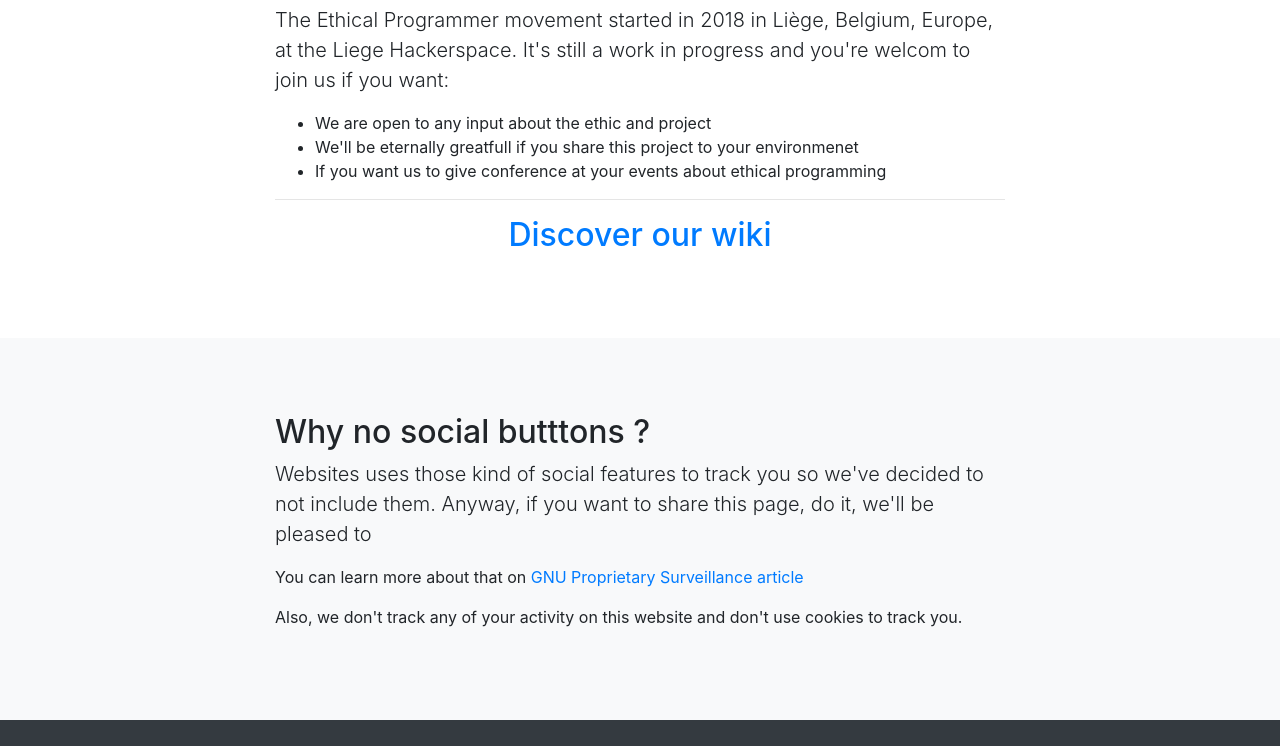
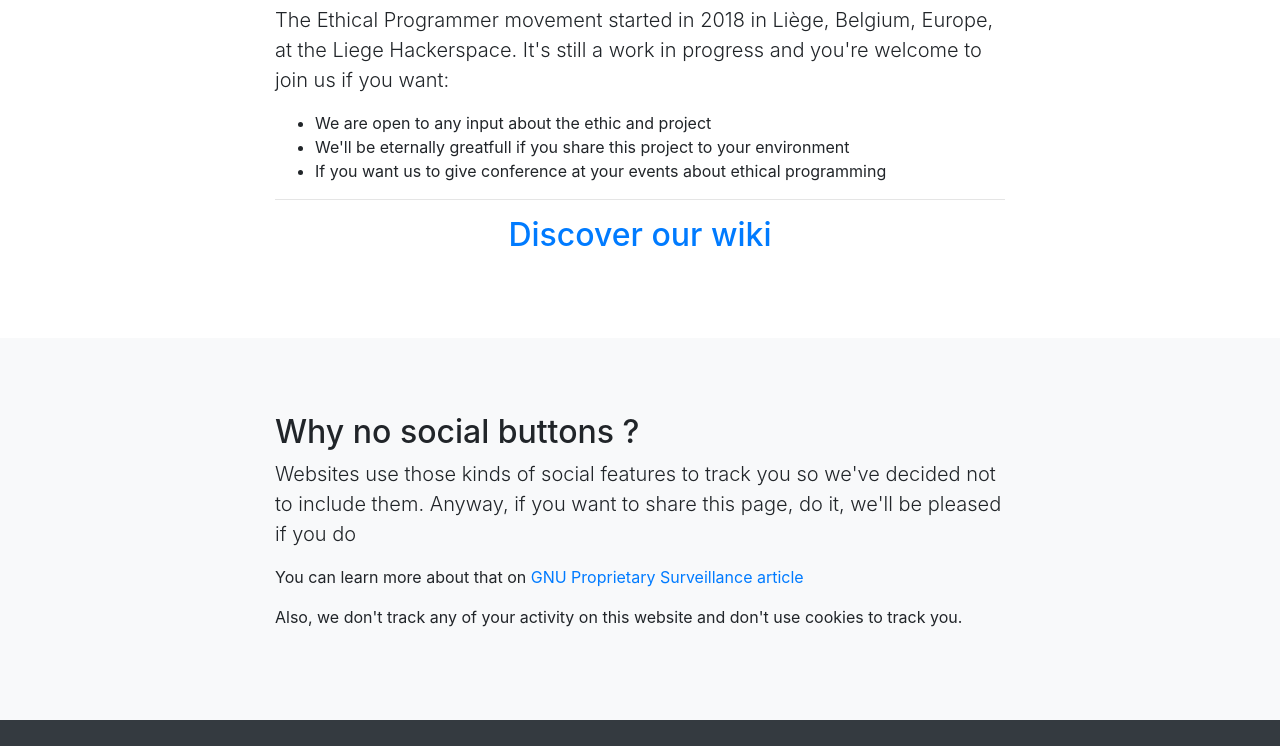
Before and after one commit to LgHS/ethicalprogrammer-website, a website: page index.html in a window 1280 px wide. Shown: the part 488-1234 px from the top of the page. Drawn offline with nearby package versions, Linux system fonts and the light colour scheme; a web font is replaced by a local one.

Commit message:
correct typo

```diff
--- a/index.html
+++ b/index.html
@@ -62,10 +62,10 @@
             <h2>About Us</h2>
             <p class="lead">The Ethical Programmer
 			movement started in 2018 in Liège, Belgium, Europe, at the Liege Hackerspace.
-            It's still a work in progress and you're welcom to join us if you want:</p>
+            It's still a work in progress and you're welcome to join us if you want:</p>
             <ul>
               <li>We are open to any input about the ethic and project</li>
-              <li>We'll be eternally greatfull if you share this project to your environmenet</li>
+              <li>We'll be eternally greatfull if you share this project to your environment</li>
               <li>If you want us to give conference at your events about ethical programming</li>
             </ul>
 			<hr />
@@ -78,8 +78,8 @@
       <div class="container">
         <div class="row">
           <div class="col-lg-8 mx-auto">
-			<h2>Why no social butttons ?</h2>
-            <p class="lead">Websites uses those kind of social features to track you so we've decided to not include them. Anyway, if you want to share this page, do it, we'll be pleased to</p>
+			<h2>Why no social buttons ?</h2>
+            <p class="lead">Websites use those kinds of social features to track you so we've decided not to include them. Anyway, if you want to share this page, do it, we'll be pleased if you do</p>
 			<p>You can learn more about that on <a href="https://www.gnu.org/proprietary/proprietary-surveillance.en.html">GNU Proprietary Surveillance article</a>
 			<p>Also, we don't track any of your activity on this website and don't use cookies to track you.</p>
           </div>
```
